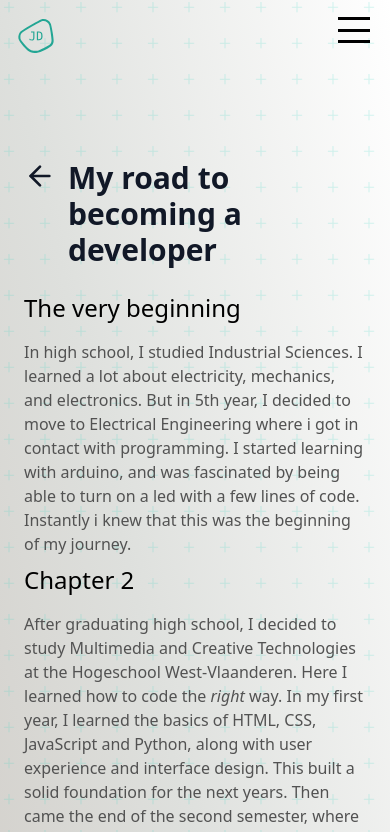
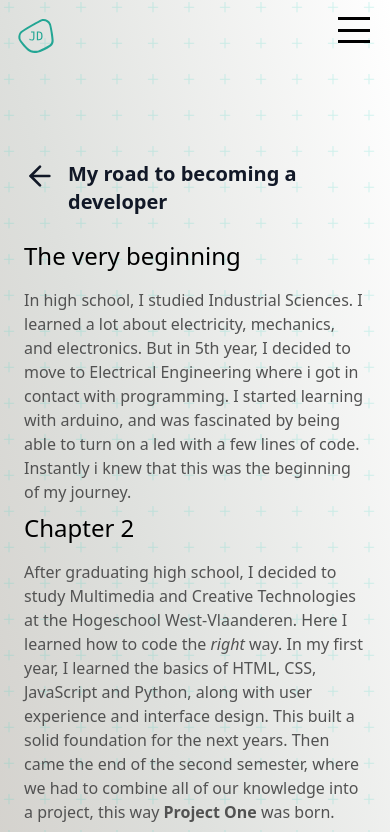
Before and after one commit to JarneDel/frontend-portfolio, a Nuxt app: page /about in a window 390 px wide. Shown: the top 832 px of the page. Built offline with nearby package versions, Linux system fonts and the light colour scheme.

Commit message:
small fix

```diff
--- a/pages/about.vue
+++ b/pages/about.vue
@@ -1,7 +1,7 @@
 <template xmlns="http://www.w3.org/1999/html">
   <main class="mx-auto max-w-[768px] pt-40">
     <h2
-      class="flex flex-row gap-3 align-middle text-3xl font-bold text-gray-900 accent-teal-700 dark:text-gray-100"
+      class="flex flex-row gap-3 align-middle text-xl font-bold text-gray-900 accent-teal-700 dark:text-gray-100 md:text-3xl"
     >
       <NuxtLink
         to="/"
```
